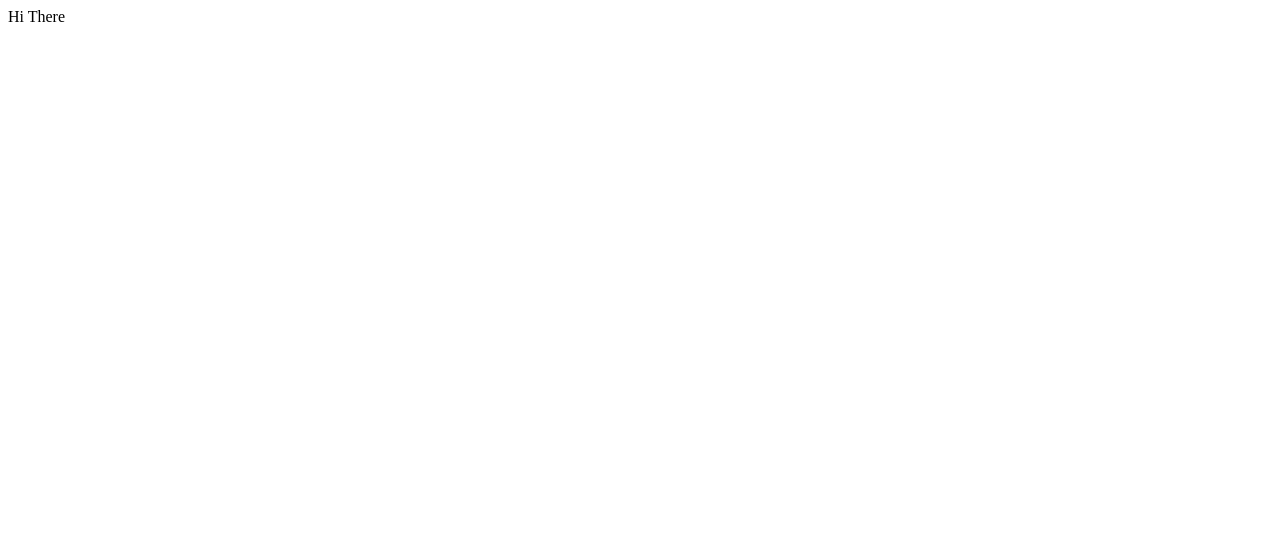
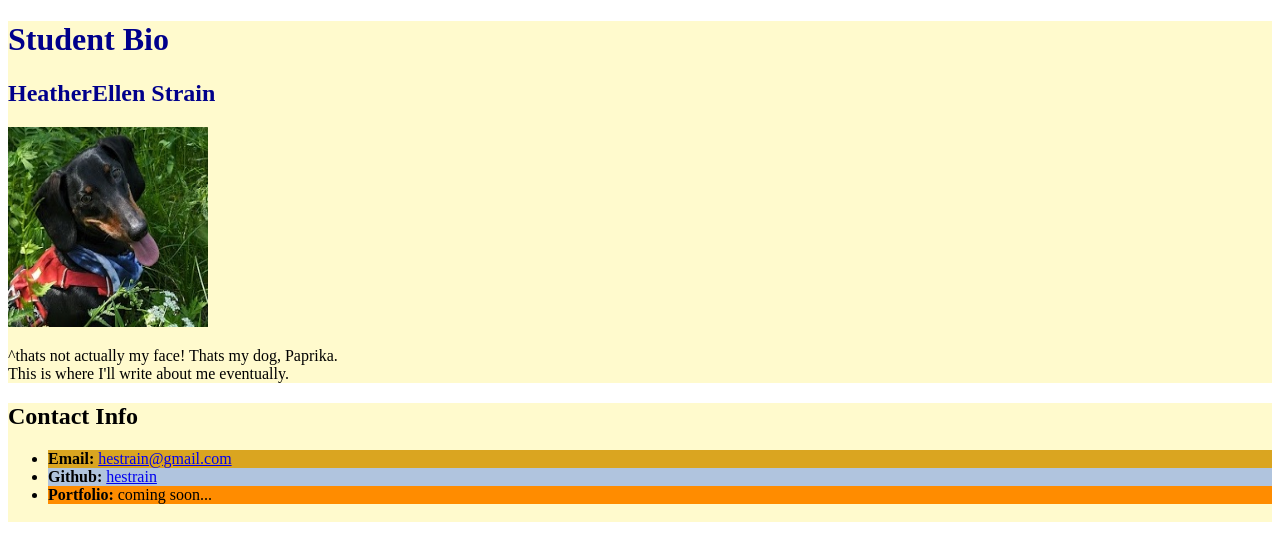
Before and after one commit to hestrain/first-day-repo, a plain HTML site: page index.html in a window 1280 px wide. Drawn offline with Linux system fonts and the light colour scheme; files whose address does not match are found by name.

Commit message:
matched html to first 8 steps of module 1

```diff
--- /dev/null
+++ b/assets/css/style.css
@@ -0,0 +1,18 @@
+.lesson {
+    background-color: lemonchiffon;
+}
+
+.title {
+    color: darkblue;
+}
+
+#Email {
+    background-color: goldenrod;
+}
+#Github {
+    background-color: lightsteelblue;
+}
+
+#Portfolio {
+    background-color: darkorange;
+}
--- a/index.html
+++ b/index.html
@@ -1,10 +1,38 @@
 <!DOCTYPE html>
-<html>
+<html lang="en-US">
     <head>
-        <title> New Page</title>
-        <meta name = "Description" content="Page 1">
+        <meta charset="UTF-8">
+        <title> Student Bio</title>
+       <!-- link to style sheet -->
+        <link rel="stylesheet" href="./assets/css/style.css">
     </head>
     <body>
-        Hi There
+        <div class="lesson">
+        <header>
+            <h1 class="title">Student Bio</h1>
+                <h2 class="title"> HeatherEllen Strain</h2>
+        </header>
+        <section>
+            <img height="200px" width="200px" src="/Users/heatherellenstrain/bootcamp/class/week1_june18/first-day-repo/assets/paprika square.jpg" alt="a picture of a black and tan dachshund wearing a red harness in a feild next to some white flowers"/>
+        </section>
+        <p>
+            ^thats not actually my face! Thats my dog, Paprika.
+            <br>This is where I'll write about me eventually.
+        </p>
+        </div>
+        <div class="lesson">
+        <header>
+            <h2>Contact Info</h2>
+        </header>
+        <ul>
+            <li id="Email"><strong>Email:</strong> <a href=hestrain@gmail.com>hestrain@gmail.com</a></li>
+            <li id="Github"><strong>Github:</strong> <a href=https://github.com/hestrain>hestrain</a></li>
+            <li id="Portfolio"><strong>Portfolio: </strong>coming soon...</li>
+            <br>
+        </ul>
+        </section>
+    </div>
     </body>
 </html>
+
+<!-- lkfbjlkjfd -->
```
Also changed, not shown: assets/paprika square.jpg (added), 1 other file.
